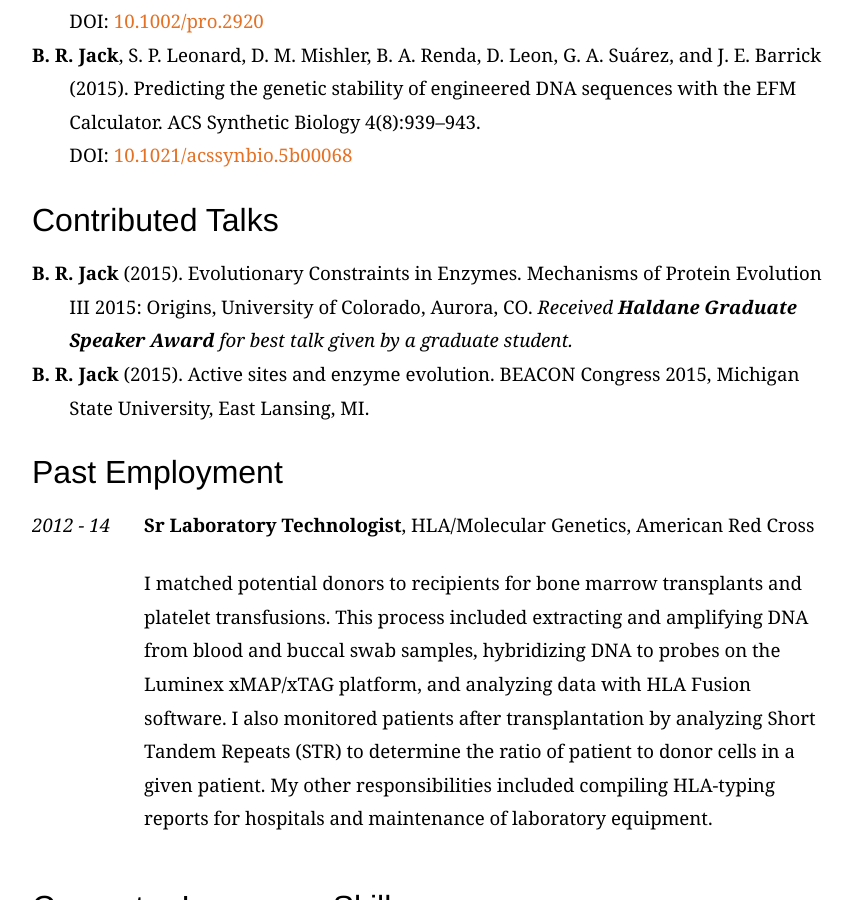
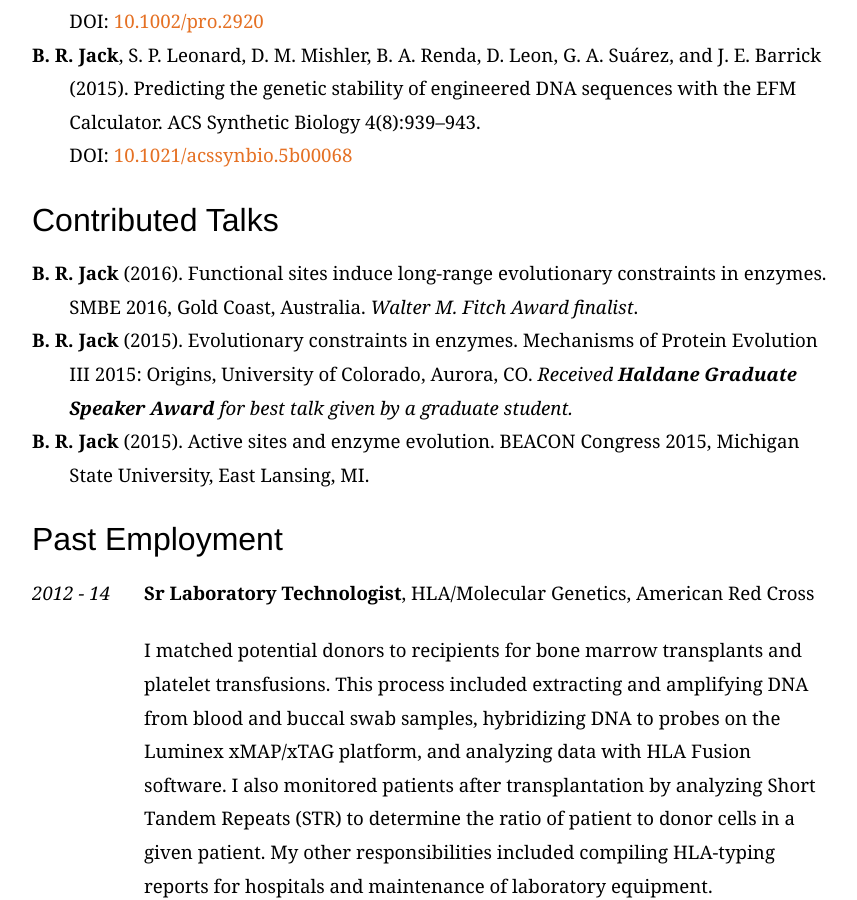
Before and after one commit to benjaminjack/benjaminjack.github.io, a Jekyll site: the page built from cv.html, in a window 1280 px wide and 900 px high, scrolled down 1038 px. Shown: the whole window, without its empty margins (208-1065 px from the left). Built offline with Jekyll 4.4.1, drawn with Linux system fonts in a browser that asks for light colours; some web fonts are replaced.

Commit message:
Added SMBE talk to CV

```diff
--- a/cv.html
+++ b/cv.html
@@ -32,7 +32,8 @@ DOI: <a href="https://dx.doi.org/10.1021/acssynbio.5b00068">10.1021/acssynbio.5b
 
 <h3>Contributed Talks</h3>
 <ul class="cv">
-<li><strong>B. R. Jack</strong> (2015). Evolutionary Constraints in Enzymes. Mechanisms of Protein Evolution III 2015: Origins, University of Colorado, Aurora, CO. <em>Received <strong>Haldane Graduate Speaker Award</strong> for best talk given by a graduate student.</em></li>
+<li><strong>B. R. Jack</strong> (2016). Functional sites induce long-range evolutionary constraints in enzymes. SMBE 2016, Gold Coast, Australia. <em>Walter M. Fitch Award finalist</em>.</li>
+<li><strong>B. R. Jack</strong> (2015). Evolutionary constraints in enzymes. Mechanisms of Protein Evolution III 2015: Origins, University of Colorado, Aurora, CO. <em>Received <strong>Haldane Graduate Speaker Award</strong> for best talk given by a graduate student.</em></li>
 <li><strong>B. R. Jack</strong> (2015). Active sites and enzyme evolution. BEACON Congress 2015, Michigan State University, East Lansing, MI.</li>
 </ul>
 
```
